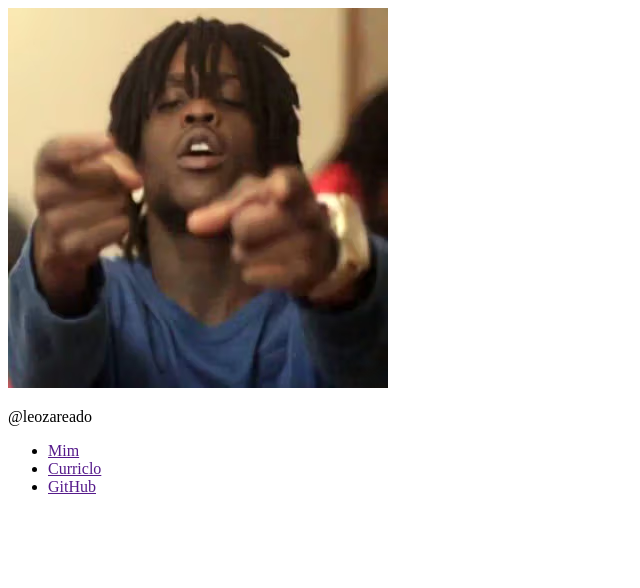
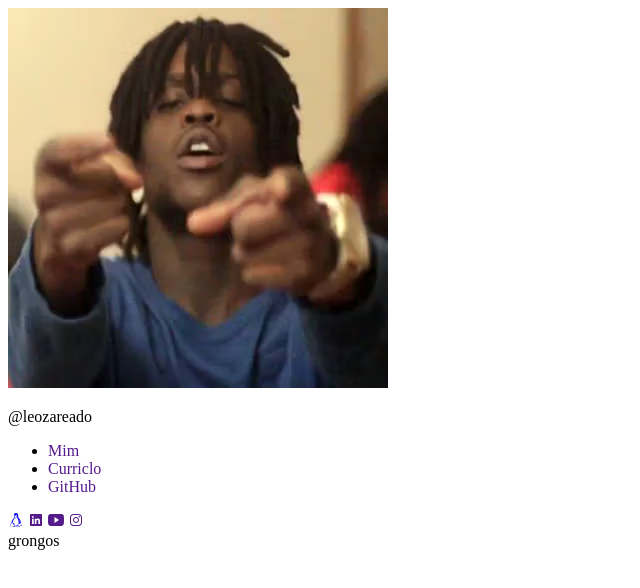
Before and after one commit to zareado/portfolio, a plain HTML site: page index.html in a window 1280 px wide. Shown: the whole page, without its empty margins (0-640 px from the left). Drawn offline with nearby package versions, Linux system fonts and the light colour scheme.

Commit message:
Encerando html

```diff
--- a/css/style.css
+++ b/css/style.css
@@ -1,3 +1,7 @@
 ul li {
     list-style: disc;
 }
+
+a {
+    text-decoration: none;
+}
--- a/index.html
+++ b/index.html
@@ -27,6 +27,22 @@
             </li>
         </ul>
 
+        <div>
+            <a href="https://www.debian.org/download"><ion-icon name="logo-tux"></ion-icon></a>
+
+            <a href=""><ion-icon name="logo-linkedin"></ion-icon></a>
+
+            <a href=""><ion-icon name="logo-youtube"></ion-icon></a>
+
+            <a href=""><ion-icon name="logo-instagram"></ion-icon></a>
+        </div>
+
+        <footer>
+            grongos
+        </footer>
+
     </div>
-</body>
+
+    <script src="https://unpkg.com/ionicons@4.5.10-0/dist/ionicons.js"></script>
+</body >
 </html>
```
